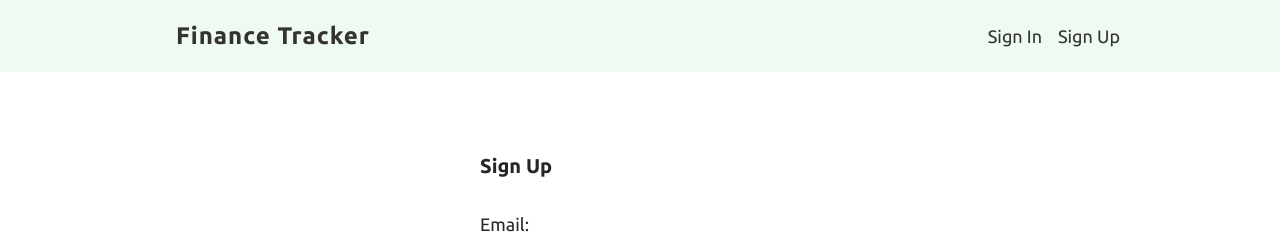
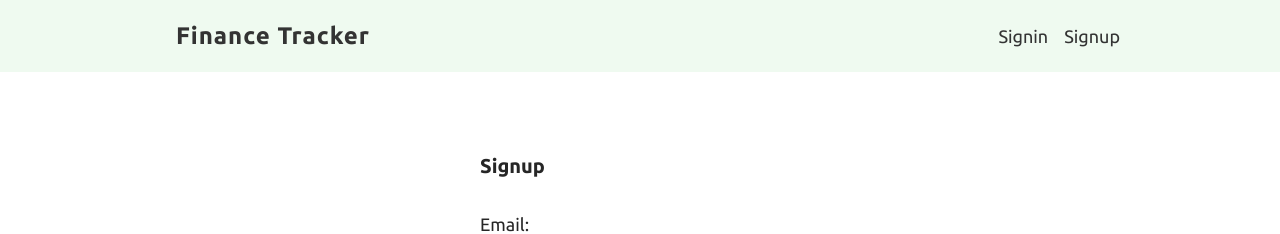
Before and after one commit to theS3Interdev/finance-tracker-web-app, a React (Vite) app: page /signup in a window 1280 px wide. Shown: the top 234 px of the page. Built offline with nearby package versions, Linux system fonts and the light colour scheme.

Commit message:
fix: miscellaneous fixes

```diff
--- a/package.json
+++ b/package.json
@@ -1,7 +1,7 @@
 {
 	"name": "finance-tracker",
 	"private": true,
-	"version": "0.13.2",
+	"version": "0.13.5",
 	"type": "module",
 	"scripts": {
 		"dev": "vite",
--- a/src/App.jsx
+++ b/src/App.jsx
@@ -1,8 +1,8 @@
 import { BrowserRouter, Routes, Route } from 'react-router-dom';
 import Home from './pages/home/home';
 import Navbar from './components/Navbar';
-import Signin from './pages/signin/sign-in';
-import Signup from './pages/signup/sign-up';
+import Signin from './pages/signin/signin';
+import Signup from './pages/signup/signup';
 
 const App = () => {
 	return (
--- a/src/components/Navbar.jsx
+++ b/src/components/Navbar.jsx
@@ -8,10 +8,10 @@ const Navbar = () => {
 					<Link to="/">Finance Tracker</Link>
 				</li>
 				<li>
-					<Link to="/signin">Sign In</Link>
+					<Link to="/signin">Signin</Link>
 				</li>
 				<li>
-					<Link to="/signup">Sign Up</Link>
+					<Link to="/signup">Signup</Link>
 				</li>
 			</ul>
 		</nav>
--- a/src/hooks/useSignup.jsx
+++ b/src/hooks/useSignup.jsx
@@ -11,14 +11,14 @@ export const useSignup = () => {
 
 		try {
 			/** signup procedure */
-			const result = await projectAuth.createUserWithEmailAndPassword(email, password);
+			const res = await projectAuth.createUserWithEmailAndPassword(email, password);
 
-			if (!result) {
-				throw new Error('Could not complete the sign up process');
+			if (!res) {
+				throw new Error('Could not complete the new user signup');
 			}
 
 			/** add the display name to user profile */
-			await result.user.updateProfile({ displayName });
+			await res.user.updateProfile({ displayName });
 
 			setIsPending(false);
 			setError(null);
--- a/src/pages/signin/sign-in.jsx
+++ b/src/pages/signin/signin.jsx
@@ -11,7 +11,7 @@ const Signin = () => {
 
 	return (
 		<form onSubmit={handleSubmit} className="signin-form">
-			<h2>Sign In</h2>
+			<h2>Signin</h2>
 			<label>
 				<span>Email:</span>
 				<input type="email" onChange={(e) => setEmail(e.target.value)} value={email} />
--- a/src/pages/signup/sign-up.jsx
+++ b/src/pages/signup/signup.jsx
@@ -5,7 +5,7 @@ const Signup = () => {
 	const [email, setEmail] = useState('');
 	const [password, setPassword] = useState('');
 	const [displayName, setDisplayName] = useState('');
-	const { signup, isPending, error } = useSignup();
+	const { error, isPending, signup } = useSignup();
 
 	const handleSubmit = (e) => {
 		e.preventDefault();
@@ -14,11 +14,16 @@ const Signup = () => {
 
 	return (
 		<form onSubmit={handleSubmit} className="signup-form">
-			<h2>Sign Up</h2>
+			<h2>Signup</h2>
 
 			<label>
 				<span>Email:</span>
-				<input type="email" onChange={(e) => setEmail(e.target.value)} value={email} />
+				<input
+					type="email"
+					onChange={(e) => setEmail(e.target.value)}
+					value={email}
+					required
+				/>
 			</label>
 
 			<label>
@@ -27,6 +32,7 @@ const Signup = () => {
 					type="password"
 					onChange={(e) => setPassword(e.target.value)}
 					value={password}
+					required
 				/>
 			</label>
 
@@ -36,6 +42,7 @@ const Signup = () => {
 					type="text"
 					onChange={(e) => setDisplayName(e.target.value)}
 					value={displayName}
+					required
 				/>
 			</label>
 
```
